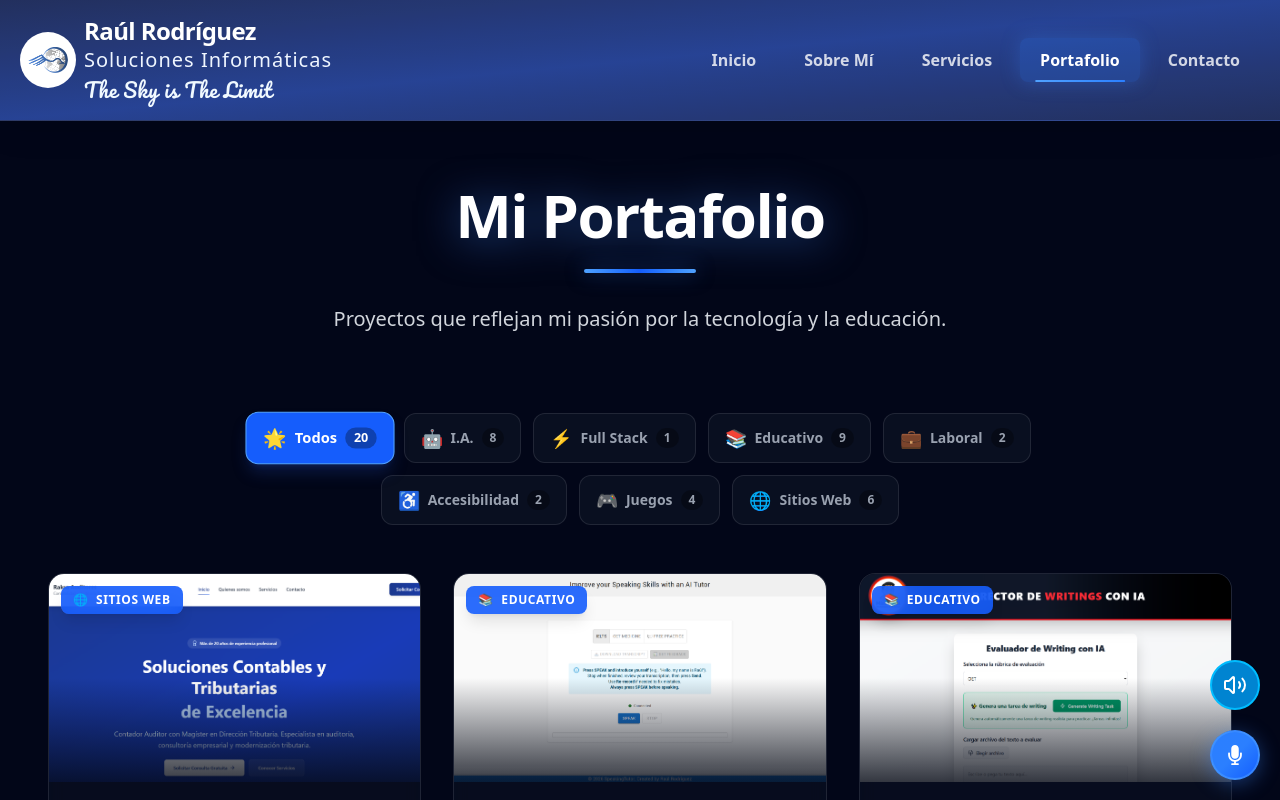
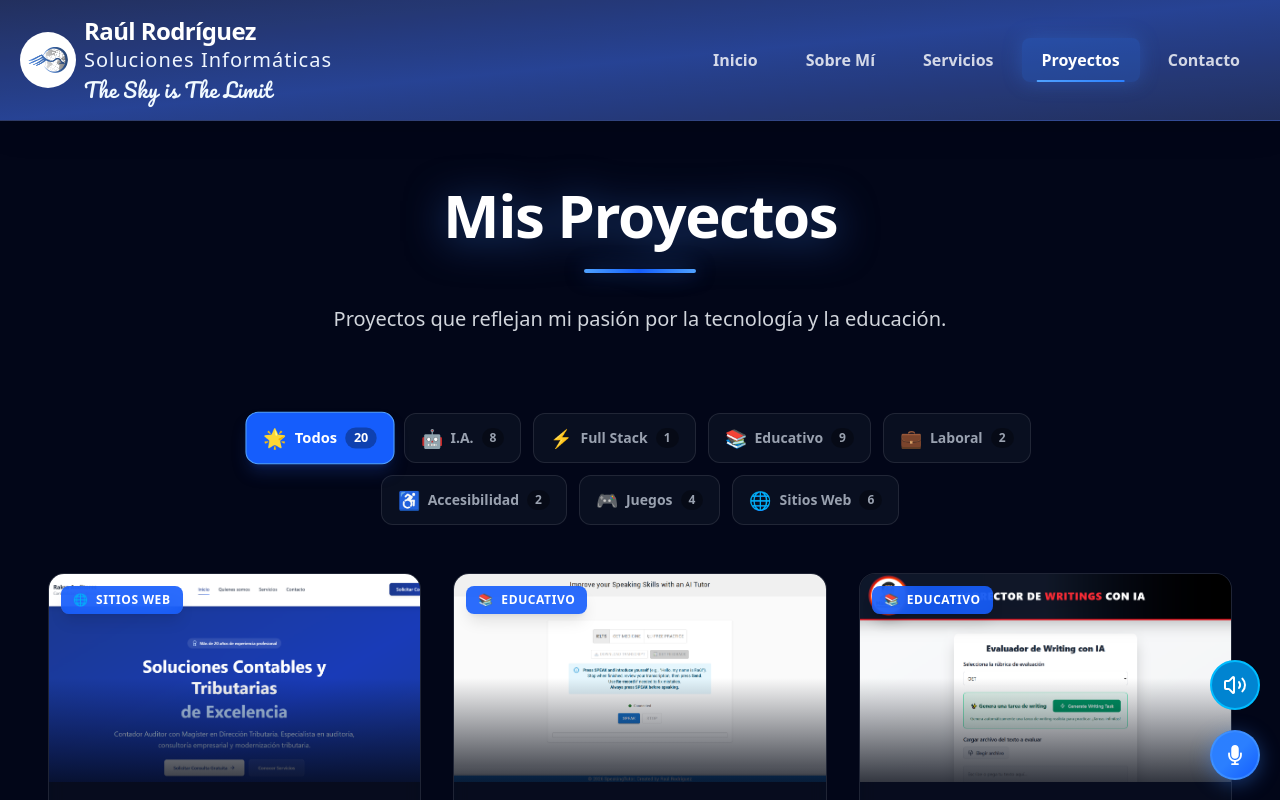
Before and after one commit to RaulWeirdStackDev/raulrodriguezsolucionesNext, a Next.js app: page /portafolio in a window 1280 px wide. Shown: the top 800 px of the page. Built offline with nearby package versions, Linux system fonts and the light colour scheme.

Commit message:
renombrando portafolio a proyectos

```diff
--- a/src/app/portafolio/PortafolioClient.tsx
+++ b/src/app/portafolio/PortafolioClient.tsx
@@ -90,7 +90,7 @@ export default function PortfolioClient() {
 
         <header className="text-center mb-16 lg:mb-20">
           <h1 className="text-4xl sm:text-5xl lg:text-6xl font-extrabold tracking-tight text-white drop-shadow-[0_4px_20px_rgba(59,130,246,0.5)] mb-6">
-            Mi Portafolio
+            Mis Proyectos
           </h1>
           <div className="w-28 h-1 bg-gradient-to-r from-blue-400 via-blue-600 to-blue-400 mx-auto rounded-full shadow-[0_0_20px_rgba(59,130,246,0.5)] mb-8" />
           <p className="text-gray-300 text-lg sm:text-xl max-w-3xl mx-auto px-2">
--- a/src/components/Navbar.tsx
+++ b/src/components/Navbar.tsx
@@ -24,7 +24,7 @@ export const Navbar = () => {
     { to: '/', label: 'Inicio' },
     { to: '/sobre-mi', label: 'Sobre Mí' },
     { to: '/servicios', label: 'Servicios' },
-    { to: '/portafolio', label: 'Portafolio' },
+    { to: '/portafolio', label: 'Proyectos' },
     { to: '/contacto', label: 'Contacto' }
   ];
 
--- a/src/lib/VoiceHandler.tsx
+++ b/src/lib/VoiceHandler.tsx
@@ -90,7 +90,7 @@ export const VoiceHandler = () => {
         "inicio": "/",
         "sobre mí": "/sobre-mi",
         "servicios": "/servicios",
-        "portafolio": "/portafolio",
+        "proyectos": "/portafolio",
         "contacto": "/contacto"
       };
 
```
